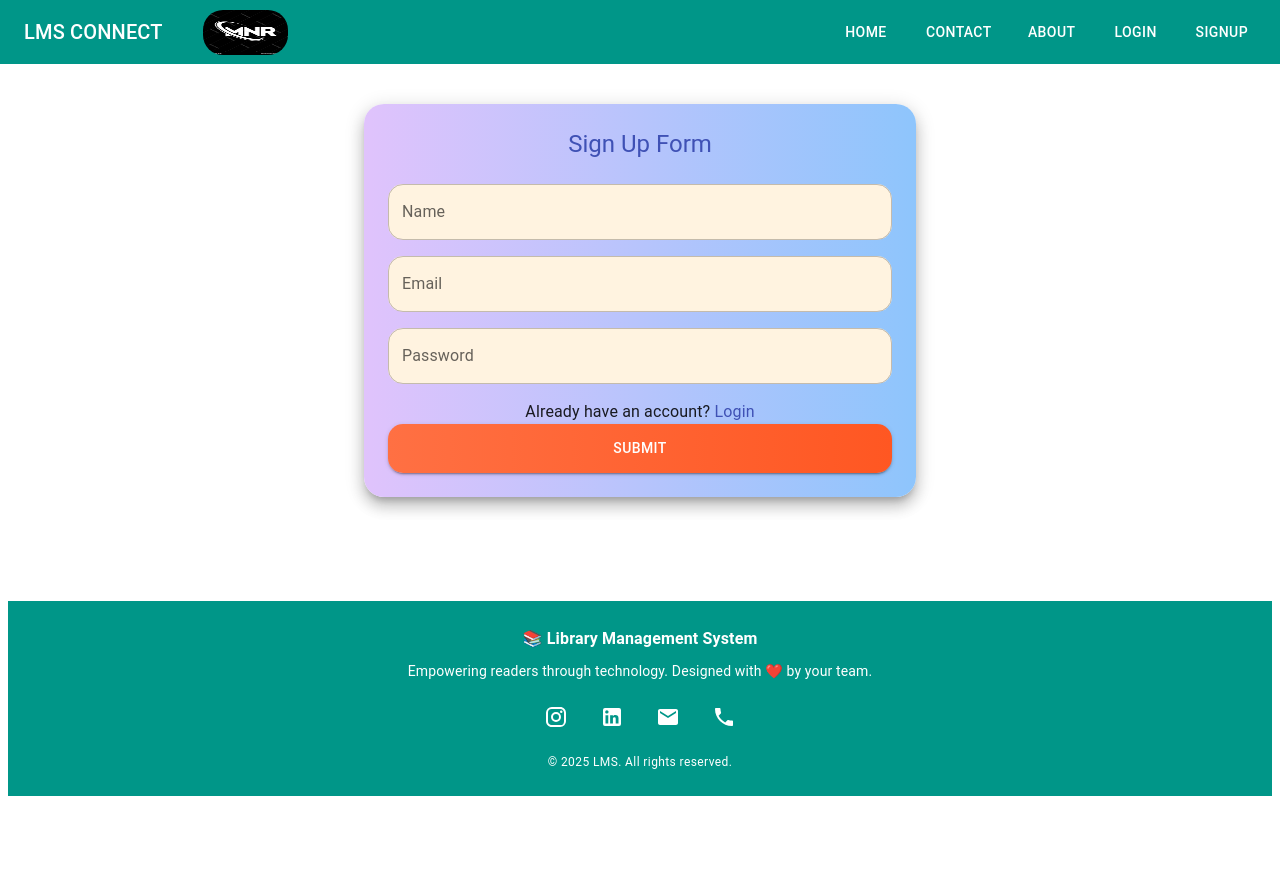
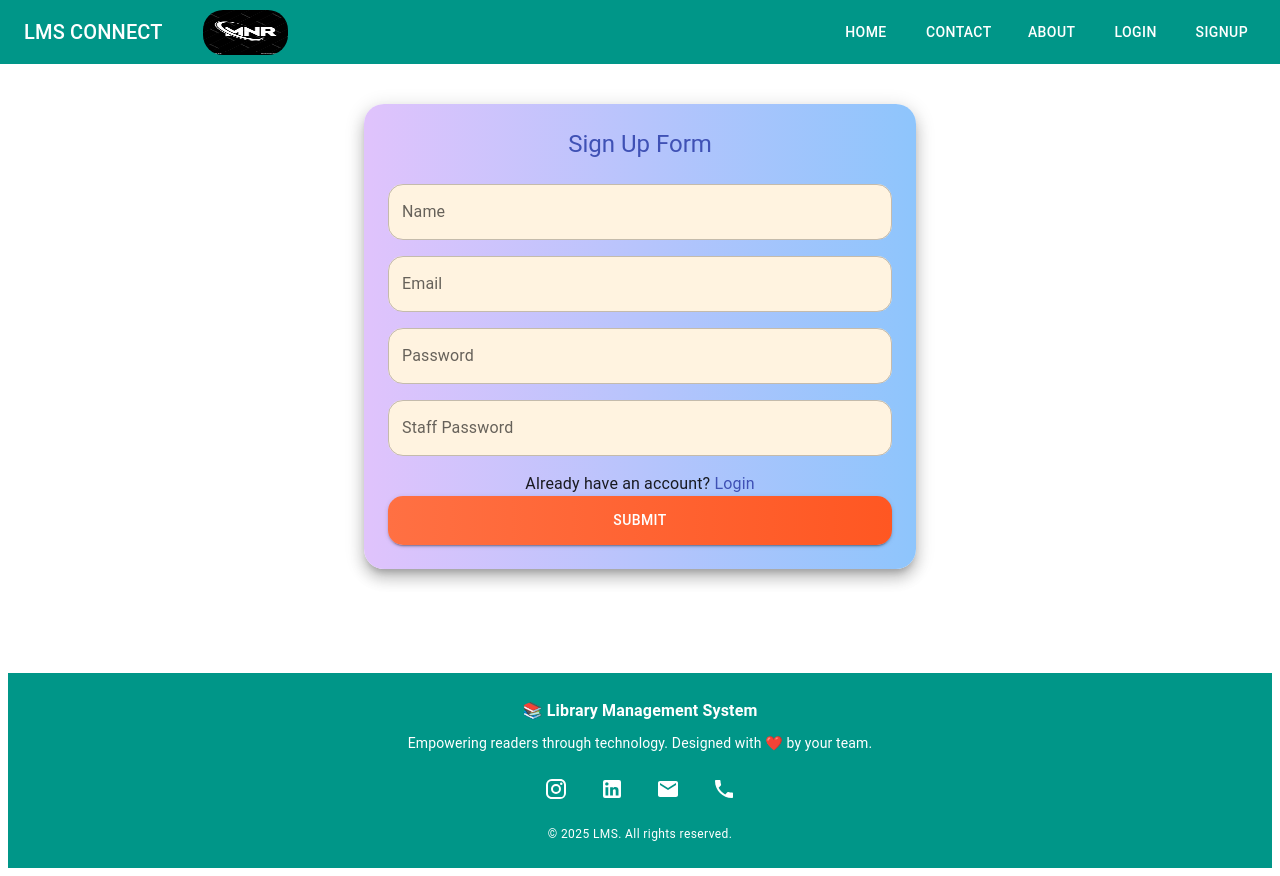
Before and after one commit to Bingi-Ramesh/mini-project-library-donation, a React (Vite) app in the folder frontend/: page /signup-staff in a window 1280 px wide. Before the commit the page ends 804 px from the top, so only its background shows below. Built offline with nearby package versions, Linux system fonts and the light colour scheme; the HTML template or start-up script is replaced by a standard one.

Commit message:
added security for admin and staff signup

```diff
--- a/frontend/src/Signup-admin.jsx
+++ b/frontend/src/Signup-admin.jsx
@@ -48,7 +48,7 @@ console.log(finalUserData)
                     "Content-Type": "application/json",
                 },
             });
-            console.log(response.data)
+
            if(response.data.error) setError(response.data.error)
            else if (response.data.student.otp) {
                 // OTP received from backend, show OTP input modal
--- a/frontend/src/Signup-staff.jsx
+++ b/frontend/src/Signup-staff.jsx
@@ -11,6 +11,7 @@ const Signupstaff = () => {
         userType: "",
         email: "",
         password: "",
+        staffPassword:"",
     });
     const navigate = useNavigate();
     const [error, setError] = useState("");
@@ -38,6 +39,11 @@ console.log(finalUserData)
 
         try {
             formData.userType="staff"
+            if(formData.staffPassword!=="Maniram"){
+                setError("Invalid Staff Password")
+                return
+            }
+
             const response = await axios.post(`${API_URL}/user/register-staff`, formData, {
                 headers: {
                     "Content-Type": "application/json",
@@ -61,6 +67,7 @@ console.log(finalUserData)
                     userType: "",
                     email: "",
                     password: "",
+                    staffPassword:""
                 });
             }
         } catch (error) {
@@ -198,6 +205,22 @@ console.log(finalUserData)
                             },
                         }}
                     />
+                    <TextField
+                        label="Staff Password"
+                        name="staffPassword"
+                        type="password"
+                        variant="outlined"
+                        fullWidth
+                        value={formData.staffPassword}
+                        onChange={handleInputChange}
+                        sx={{
+                            marginBottom: 2,
+                            "& .MuiOutlinedInput-root": {
+                                borderRadius: "15px",
+                                backgroundColor: "#fff3e0",
+                            },
+                        }}
+                    />
 
                     {/* Error Message */}
                     {error && (
```
